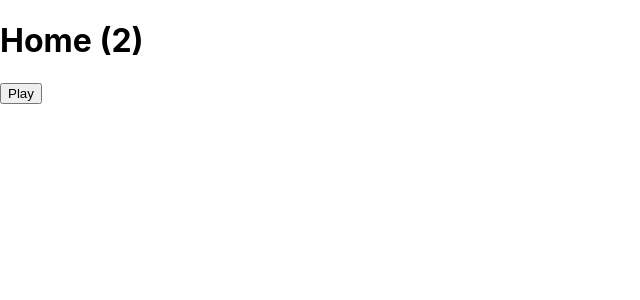
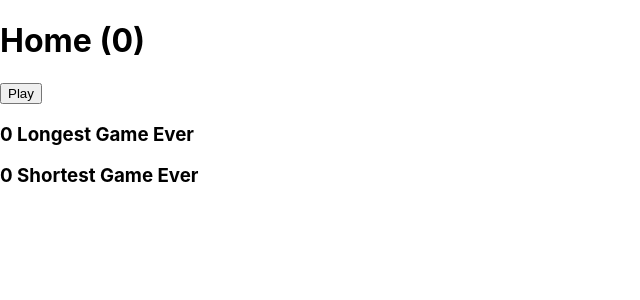
Before and after one commit to 2021-spring-afe-mowe/tca-foo-react, a React (Create React App) app: page / in a window 1280 px wide. Shown: the top 300 px of the page, without its empty margins (0-640 px from the left). Built offline with nearby package versions, Linux system fonts and the light colour scheme.

Commit message:
Coo, coo, coolio...
Some stats...

```diff
--- a/src/App.js
+++ b/src/App.js
@@ -14,18 +14,7 @@ import { useState } from 'react';
 function App() {
 
   const initialAppData = {
-    gameResults: [
-      {
-        startDateTime: Date.now()
-        , endDateTime: Date.now()
-        , gameResult: "W"
-      }
-      , {
-        startDateTime: Date.now()
-        , endDateTime: Date.now()
-        , gameResult: "L"
-      }
-    ]
+    gameResults: []
     , currentGameStartTime: null
   }
   ;
@@ -33,6 +22,10 @@ function App() {
   const [appData, updateAppData] = useState(initialAppData);
 
   console.log(appData);
+
+  //
+  // App notification functions...
+  //
 
   const startGame = () => {
     updateAppData({
@@ -72,6 +65,19 @@ function App() {
     });
   };
 
+  //
+  // Helper functions...
+  //
+  const calculateGameTimeFacts = () => {
+
+    const gameTimes = appData.gameResults.map(x => x.endDateTime - x.startDateTime);
+
+    return {
+      longest: Math.max(...gameTimes)
+      , shortest: Math.min(...gameTimes)
+    };
+  };
+
   return (
     <Router>
       <Switch>
@@ -89,6 +95,7 @@ function App() {
           <Home
             totalNumberOfGames={appData.gameResults.length}
             appStartGame={startGame}
+            gameTimeFacts={calculateGameTimeFacts()}
           />
         </Route>
       </Switch>
--- a/src/Home.js
+++ b/src/Home.js
@@ -5,6 +5,7 @@ import { useHistory } from 'react-router-dom';
 export const Home = ({
     totalNumberOfGames
     , appStartGame
+    , gameTimeFacts
 }) => {
 
     const history = useHistory();
@@ -25,6 +26,14 @@ export const Home = ({
             >
                 Play
             </button>
+
+            <h3>
+                { isFinite(gameTimeFacts.longest) ? gameTimeFacts.longest : 0 } Longest Game Ever
+            </h3>
+
+            <h3>
+                { isFinite(gameTimeFacts.shortest) ? gameTimeFacts.shortest : 0 } Shortest Game Ever
+            </h3>
         </>
     );
 };
```
